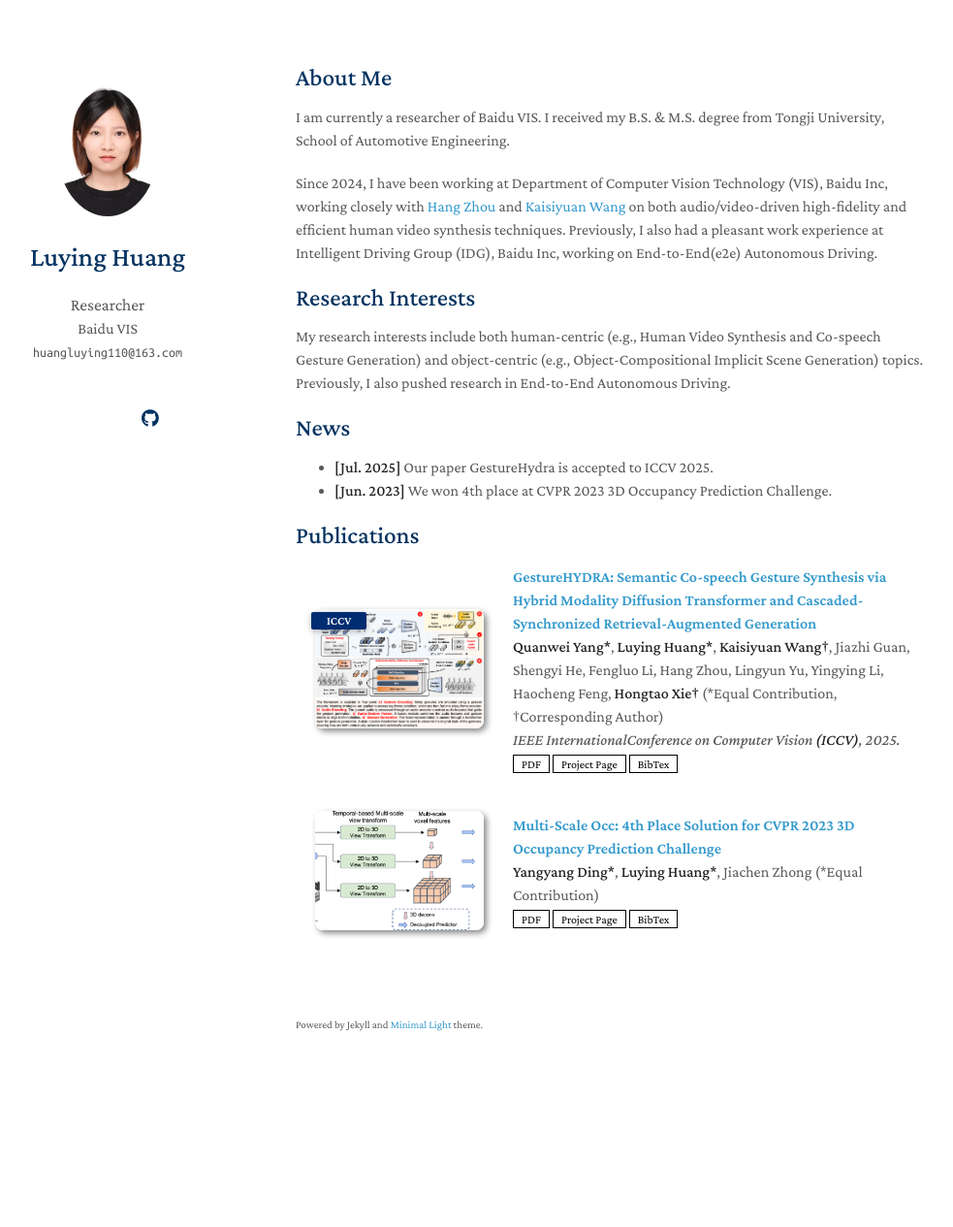
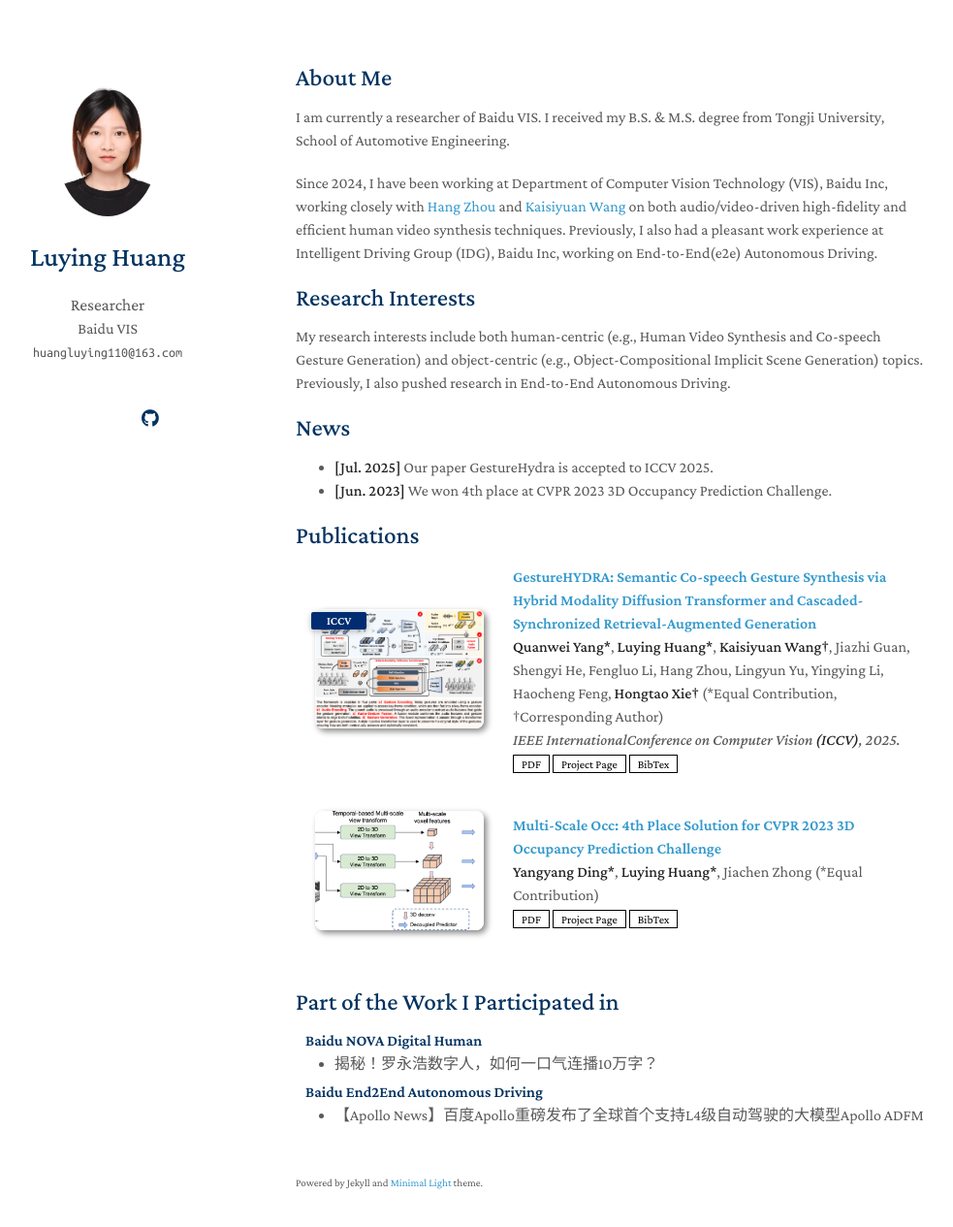
Before and after one commit to hlyyyyy/hlyyyyy.github.io, a Jekyll site: the page built from index.md, in a window 1280 px wide and 1300 px high. Shown: the top 1265 px of the window at 97% size, without its empty margins (165-1148 px from the left). Built offline with Jekyll 4.4.1, drawn with Linux system fonts in a browser that asks for light colours; a style sheet for code colours, icons or effects is not loaded; our own code applies the rules of GitHub Pages for plain Markdown files.

Commit message:
add service

```diff
--- a/_includes/services.md
+++ b/_includes/services.md
@@ -1,16 +1,13 @@
-## Services
+## Part of the Work I Participated in
 
-<h4 style="margin:0 10px 0;">Conference Reviewers</h4>
+<h4 style="margin:0 10px 0;">Baidu NOVA Digital Human</h4>
 
 <ul style="margin:0 0 5px;">
-  <li><a href="http://cvpr2023.thecvf.com/"><autocolor>IEEE/CVF Conference on Computer Vision and Pattern Recognition (CVPR) 2021-2023</autocolor></a></li>
-  <li><a href="http://iccv2021.thecvf.com/"><autocolor>IEEE/CVF International Conference on Computer Vision (ICCV) 2021</autocolor></a></li>
-  <li><a href="https://eccv2022.ecva.net/"><autocolor>European Conference on Computer Vision (ECCV) 2022</autocolor></a></li>
+  <li><a href="https://mp.weixin.qq.com/s/BcwkPnekuITgXHAsAzIdcg"><autocolor>揭秘！罗永浩数字人，如何一口气连播10万字？</autocolor></a></li>
 </ul>
 
-<h4 style="margin:0 10px 0;">Journal Reviewers</h4>
+<h4 style="margin:0 10px 0;">Baidu End2End Autonomous Driving</h4>
 
 <ul style="margin:0 0 20px;">
-  <li><a href="https://www.computer.org/csdl/journal/tp"><autocolor>IEEE Transactions on Pattern Analysis and Machine Intelligence (TPAMI)</autocolor></a></li>
-  <li><a href="https://www.springer.com/journal/11263"><autocolor>International Journal of Computer Vision (IJCV)</autocolor></a></li>
+  <li><a href="https://www.apollo.auto/news/11327"><autocolor>【Apollo News】百度Apollo重磅发布了全球首个支持L4级自动驾驶的大模型Apollo ADFM</autocolor></a></li>
 </ul>
--- a/index.md
+++ b/index.md
@@ -19,4 +19,4 @@ My research interests include both human-centric (e.g., Human Video Synthesis an
 
 {% include_relative _includes/publications.md %}
 
-<!-- {% include_relative _includes/services.md %} -->
+{% include_relative _includes/services.md %}
```
